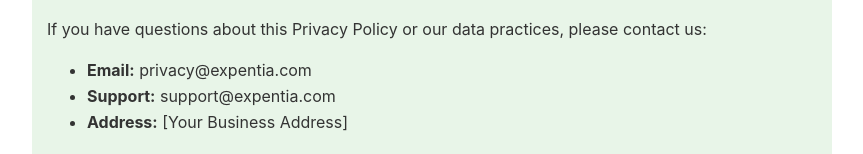
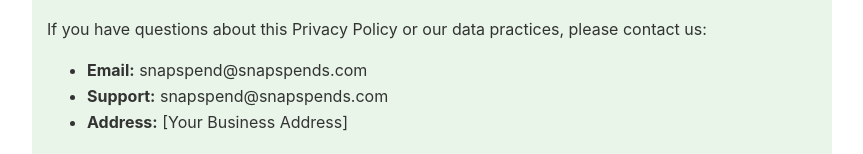
Before and after one commit to zhqingit/expentia-privacy-policy, a plain HTML site: page index.html in a window 1280 px wide. Shown: the part 3755-3909 px from the top of the page, without its empty margins (208-1071 px from the left). Drawn offline with Linux system fonts and the light colour scheme.

Commit message:
change email

```diff
--- a/index.html
+++ b/index.html
@@ -181,8 +181,8 @@
         <h2>12. Contact Information</h2>
         <p>If you have questions about this Privacy Policy or our data practices, please contact us:</p>
         <ul>
-            <li><strong>Email:</strong> privacy@expentia.com</li>
-            <li><strong>Support:</strong> support@expentia.com</li>
+            <li><strong>Email:</strong> snapspend@snapspends.com</li>
+            <li><strong>Support:</strong> snapspend@snapspends.com</li>
             <li><strong>Address:</strong> [Your Business Address]</li>
         </ul>
         <p>We will respond to privacy-related inquiries within 30 days.</p>
```
